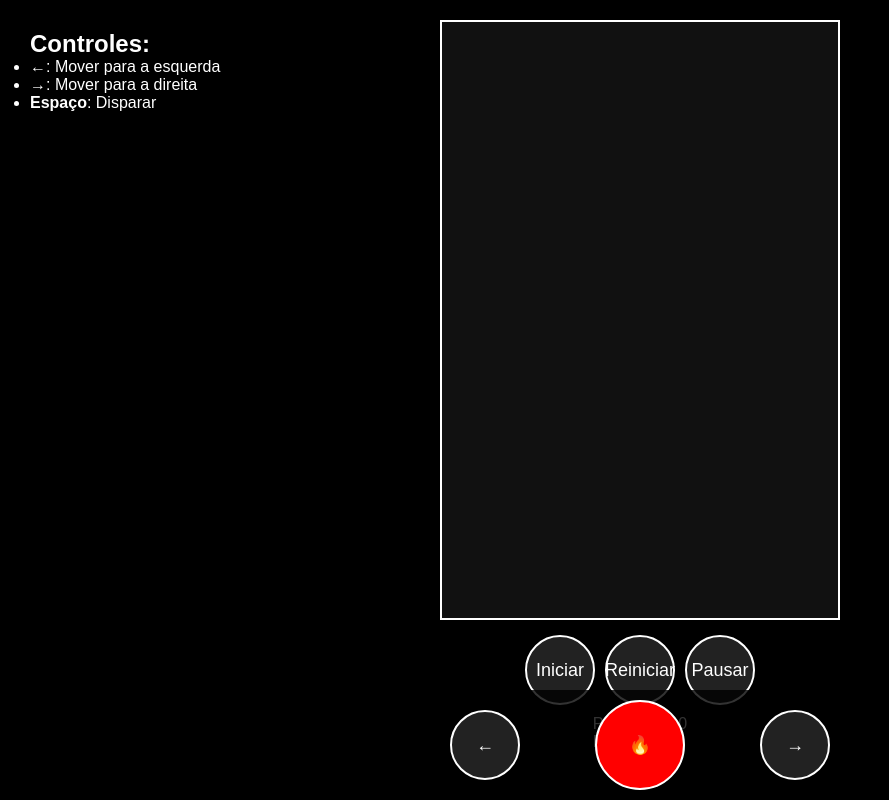
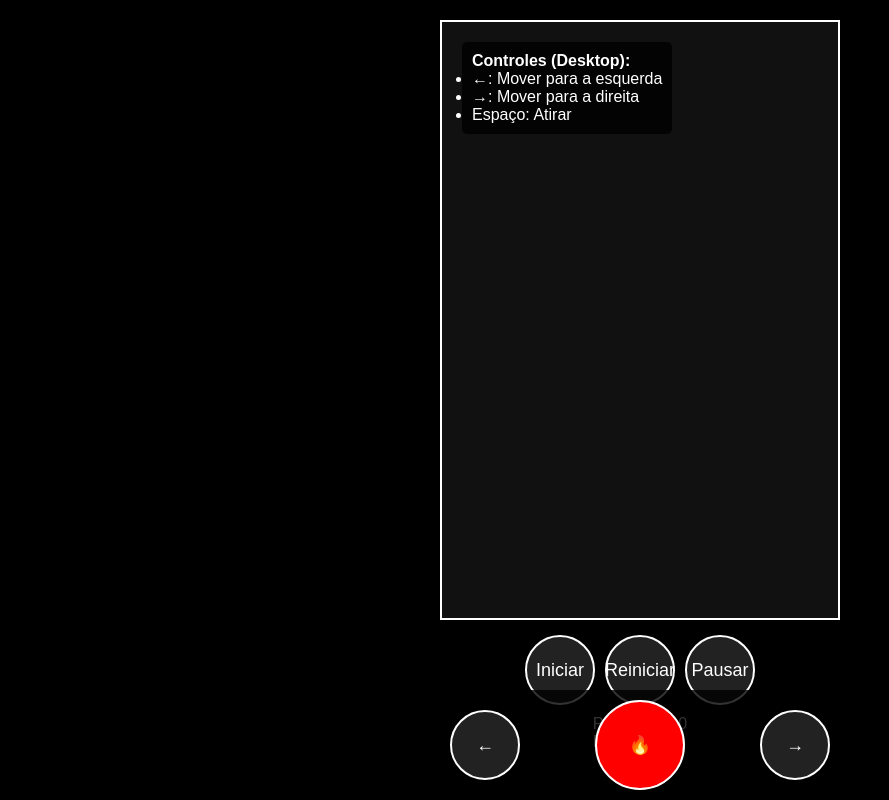
Before and after one commit to skyruruhunta/TabalhoJogo, a plain HTML site: page index.html in a window 1280 px wide. Shown: the whole page, without its empty margins (0-889 px from the left). Drawn offline with Linux system fonts and the light colour scheme.

Commit message:
index.html

```diff
--- a/index.html
+++ b/index.html
@@ -8,18 +8,17 @@
 </head>
 <body>
   <div id="game-container">
+    <div id="instructions-box">
+      <p><strong>Controles (Desktop):</strong></p>
+      <ul>
+        <li>←: Mover para a esquerda</li>
+        <li>→: Mover para a direita</li>
+        <li>Espaço: Atirar</li>
+      </ul>
+    </div>
     <div id="player"></div>
     <div id="invaders-container"></div>
     <div id="game-message" class="hidden"></div>
-  </div>
-
-  <div id="instructions-box">
-    <h2>Controles:</h2>
-    <ul>
-      <li><strong>←</strong>: Mover para a esquerda</li>
-      <li><strong>→</strong>: Mover para a direita</li>
-      <li><strong>Espaço</strong>: Disparar</li>
-    </ul>
   </div>
 
   <div id="top-controls">
@@ -28,15 +27,15 @@
     <button id="pause-button">Pausar</button>
   </div>
 
+  <div id="scoreboard">
+    <p>Pontuação: <span id="score">0</span></p>
+    <p>Recorde: <span id="highscore">0</span></p>
+  </div>
+
   <div id="controls">
     <button id="left-button">←</button>
     <button id="fire-button">🔥</button>
     <button id="right-button">→</button>
-  </div>
-
-  <div id="scoreboard">
-    <p>Pontuação: <span id="score">0</span></p>
-    <p>Recorde: <span id="highscore">0</span></p>
   </div>
 
   <audio id="shoot-sound" src="assets/sounds/shoot.mp3"></audio>
```
